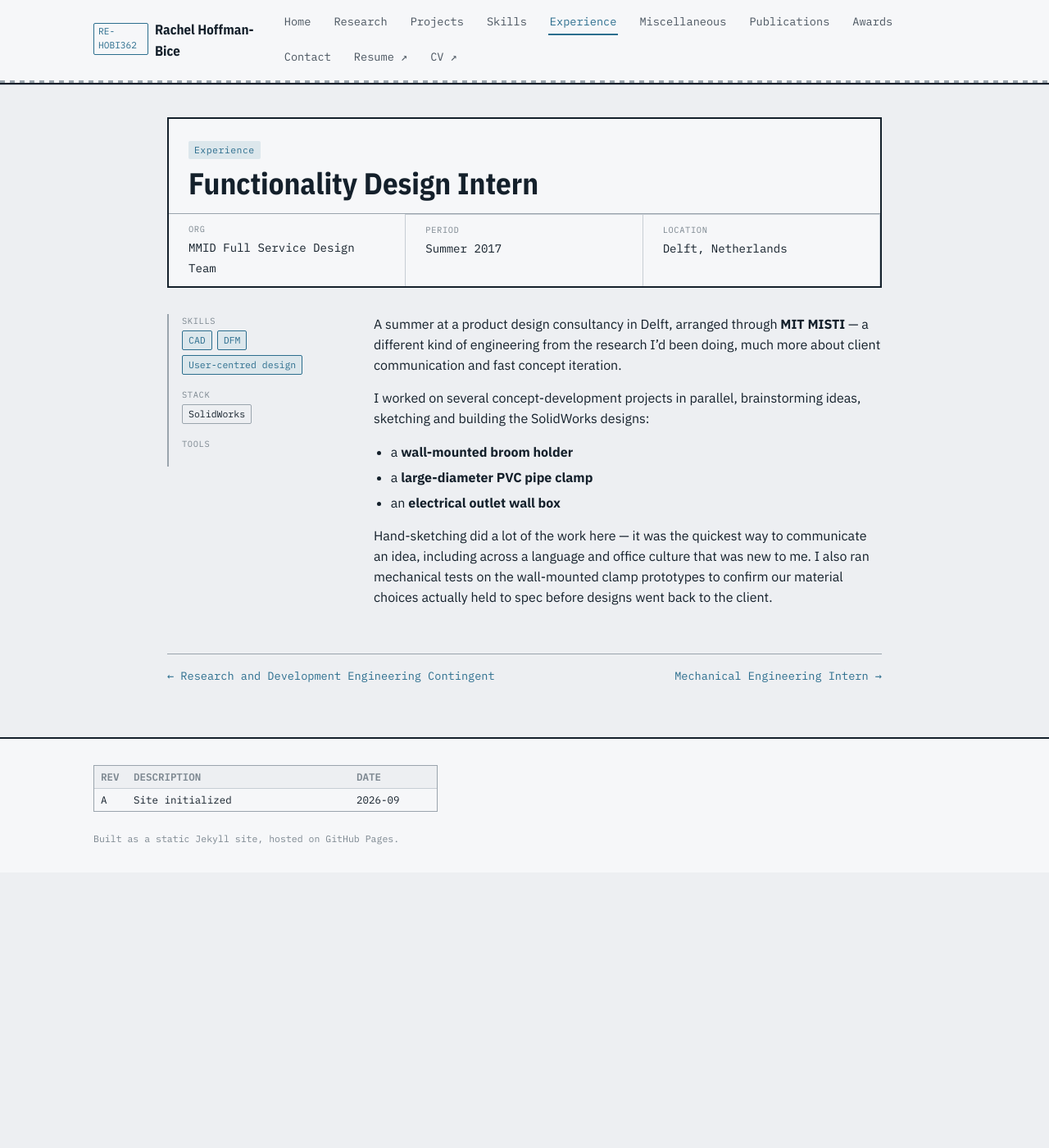
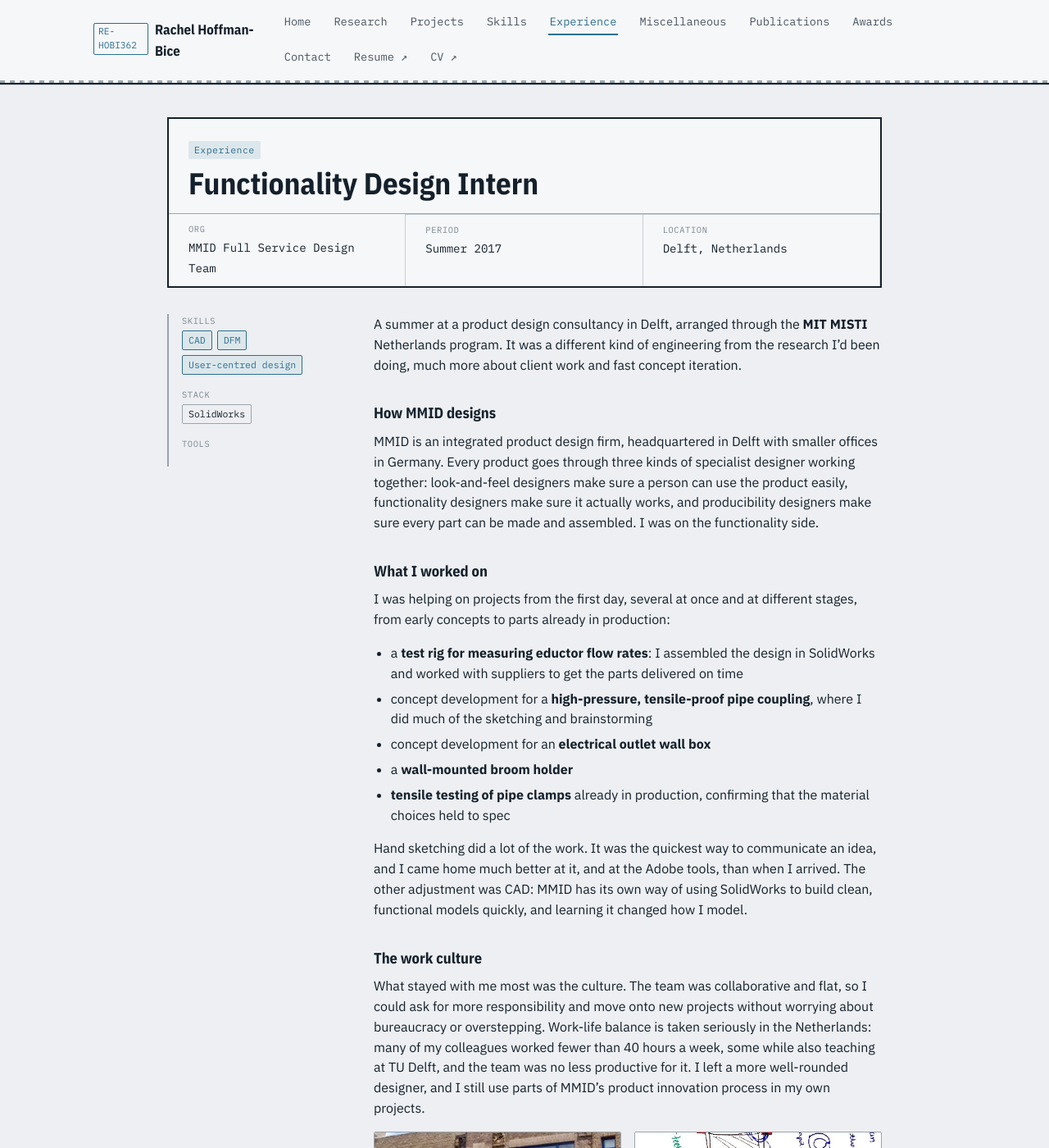
Before and after one commit to hobi362/hobi362.github.io, a Jekyll site: the page built from _experience/mmid.md, in a window 1280 px wide and 1400 px high. Shown: the whole window at 82% size. Built offline with Jekyll 4.4.1, drawn with Linux system fonts in a browser that asks for light colours; some of the changed text lies outside the part shown.

Commit message:
MMID page: fuller account from the MISTI program report, plus photos
Co-Authored-By: Claude Opus 5 <noreply@anthropic.com>

```diff
--- a/_experience/mmid.md
+++ b/_experience/mmid.md
@@ -7,18 +7,61 @@ location: "Delft, Netherlands"
 order: 3
 sheet: "EXP-03"
 ---
-A summer at a product design consultancy in Delft, arranged through **MIT MISTI** — a
-different kind of engineering from the research I'd been doing, much more about client
-communication and fast concept iteration.
+A summer at a product design consultancy in Delft, arranged through the **MIT MISTI**
+Netherlands program. It was a different kind of engineering from the research I'd been
+doing, much more about client work and fast concept iteration.
 
-I worked on several concept-development projects in parallel, brainstorming ideas, sketching
-and building the SolidWorks designs:
+### How MMID designs
 
+MMID is an integrated product design firm, headquartered in Delft with smaller offices in
+Germany. Every product goes through three kinds of specialist designer working together:
+look-and-feel designers make sure a person can use the product easily, functionality
+designers make sure it actually works, and producibility designers make sure every part can
+be made and assembled. I was on the functionality side.
+
+### What I worked on
+
+I was helping on projects from the first day, several at once and at different stages, from
+early concepts to parts already in production:
+
+- a **test rig for measuring eductor flow rates**: I assembled the design in SolidWorks and
+  worked with suppliers to get the parts delivered on time
+- concept development for a **high-pressure, tensile-proof pipe coupling**, where I did much
+  of the sketching and brainstorming
+- concept development for an **electrical outlet wall box**
 - a **wall-mounted broom holder**
-- a **large-diameter PVC pipe clamp**
-- an **electrical outlet wall box**
+- **tensile testing of pipe clamps** already in production, confirming that the material
+  choices held to spec
 
-Hand-sketching did a lot of the work here — it was the quickest way to communicate an idea,
-including across a language and office culture that was new to me. I also ran mechanical
-tests on the wall-mounted clamp prototypes to confirm our material choices actually held to
-spec before designs went back to the client.
+Hand sketching did a lot of the work. It was the quickest way to communicate an idea, and I
+came home much better at it, and at the Adobe tools, than when I arrived. The other
+adjustment was CAD: MMID has its own way of using SolidWorks to build clean, functional
+models quickly, and learning it changed how I model.
+
+### The work culture
+
+What stayed with me most was the culture. The team was collaborative and flat, so I could
+ask for more responsibility and move onto new projects without worrying about bureaucracy
+or overstepping. Work-life balance is taken seriously in the Netherlands: many of my
+colleagues worked fewer than 40 hours a week, some while also teaching at TU Delft, and the
+team was no less productive for it. I left a more well-rounded designer, and I still use
+parts of MMID's product innovation process in my own projects.
+
+<div class="photo-grid">
+  <figure>
+    <img src="/assets/images/experience/mmid/mmid-office.jpg" alt="The brick front of MMID's office building in Delft, a former tile warehouse" loading="lazy">
+    <figcaption>MMID's office in Delft.</figcaption>
+  </figure>
+  <figure>
+    <img src="/assets/images/experience/mmid/coupling-sketch.jpg" alt="Hand sketch in colored pen of a pipe coupling cross-section, with notes on interference and sealing" loading="lazy">
+    <figcaption>One of my concept sketches for the pipe coupling.</figcaption>
+  </figure>
+  <figure>
+    <img src="/assets/images/experience/mmid/prototypes.jpg" alt="Two plastic prototype assemblies side by side, one black and yellow and one blue" loading="lazy">
+    <figcaption>Prototypes at different stages of development.</figcaption>
+  </figure>
+  <figure>
+    <img src="/assets/images/experience/mmid/tensile-test.jpg" alt="A pipe clamp specimen mounted in a tensile testing machine" loading="lazy">
+    <figcaption>Tensile testing a production pipe clamp.</figcaption>
+  </figure>
+</div>
```
Also changed, not shown: assets/images/experience/mmid/coupling-sketch.jpg (added), assets/images/experience/mmid/mmid-office.jpg (added), assets/images/experience/mmid/prototypes.jpg (added), assets/images/experience/mmid/tensile-test.jpg (added).
